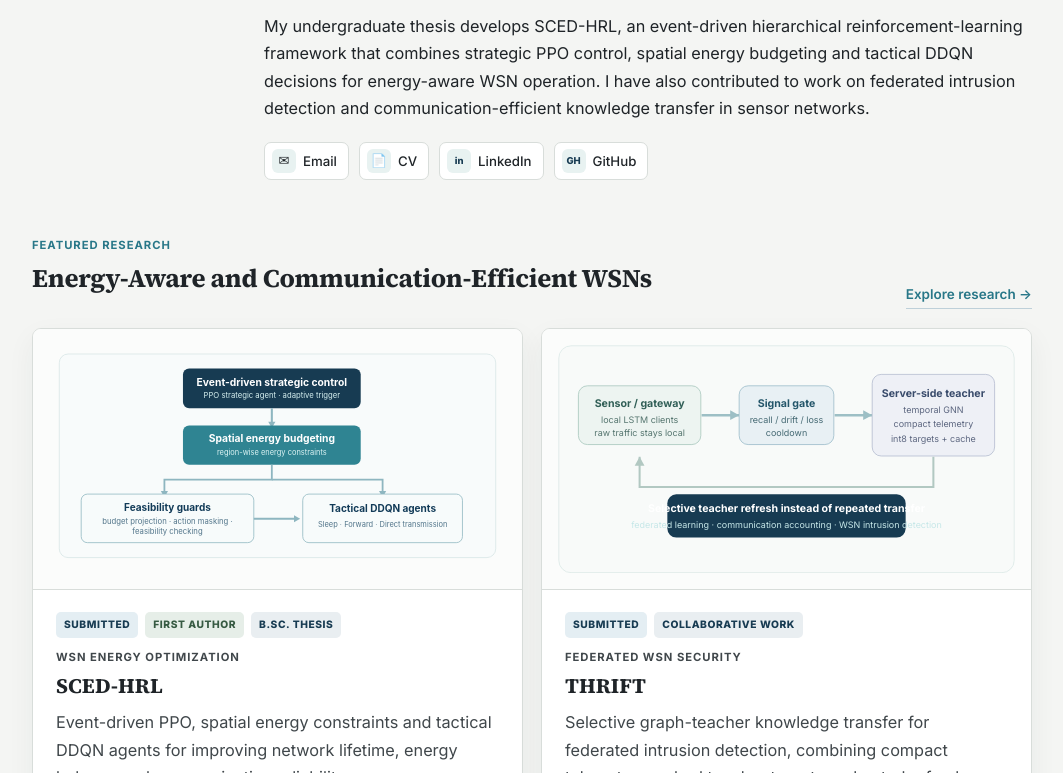
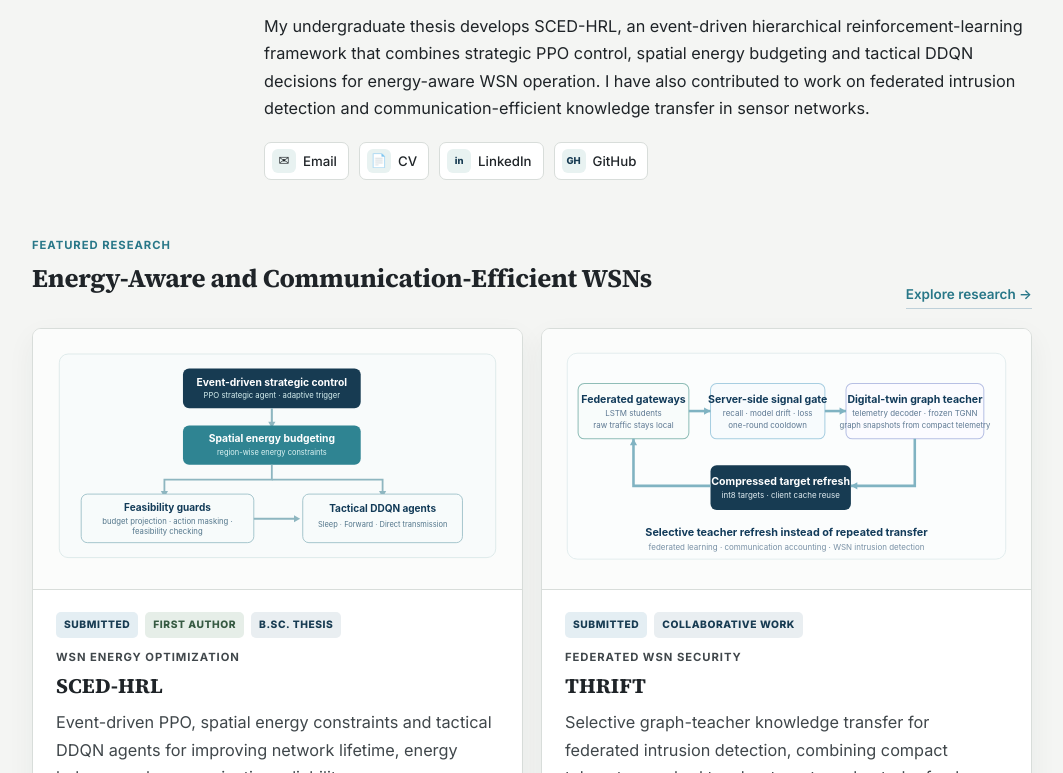
Before and after one commit to udita-arshee/udita-arshee.github.io, a plain HTML site: page index.html in a window 1280 px wide. Shown: the part 428-1201 px from the top of the page, without its empty margins (108-1171 px from the left). Drawn offline with Linux system fonts and the light colour scheme.

Commit message:
Use refined THRIFT architecture graphic on homepage

```diff
--- a/index.html
+++ b/index.html
@@ -44,18 +44,7 @@
       <div class="feature-body"><div class="status-row compact-status"><span class="badge submitted">Submitted</span><span class="badge first">First Author</span><span class="badge">B.Sc. Thesis</span></div><p class="kicker">WSN Energy Optimization</p><h3>SCED-HRL</h3><p>Event-driven PPO, spatial energy constraints and tactical DDQN agents for improving network lifetime, energy balance and communication reliability.</p><a href="research.html#sced-hrl">Explore SCED-HRL →</a></div>
     </article>
     <article class="feature-card">
-      <div class="feature-visual"><svg class="research-art" viewBox="0 0 560 280" role="img" aria-label="THRIFT federated knowledge-transfer workflow" xmlns="http://www.w3.org/2000/svg">
-      <rect x="1" y="1" width="558" height="278" rx="15" fill="#f8faf9" stroke="#dce9e7"/>
-      <g font-family="Inter,Arial,sans-serif" text-anchor="middle">
-        <rect x="25" y="50" width="150" height="72" rx="11" fill="#edf4f1" stroke="#a9c8be"/><text x="100" y="76" fill="#315f57" font-size="13" font-weight="700">Sensor / gateway</text><text x="100" y="95" fill="#55756f" font-size="11">local LSTM clients</text><text x="100" y="111" fill="#55756f" font-size="11">raw traffic stays local</text>
-        <path d="M176 86H222" stroke="#9dbfc5" stroke-width="3"/><polygon points="222,86 211,80 211,92" fill="#9dbfc5"/>
-        <rect x="222" y="50" width="116" height="72" rx="11" fill="#e8f0f4" stroke="#9dbdca"/><text x="280" y="76" fill="#24566a" font-size="13" font-weight="700">Signal gate</text><text x="280" y="95" fill="#466a74" font-size="11">recall / drift / loss</text><text x="280" y="111" fill="#466a74" font-size="11">cooldown</text>
-        <path d="M339 86H385" stroke="#9dbfc5" stroke-width="3"/><polygon points="385,86 374,80 374,92" fill="#9dbfc5"/>
-        <rect x="385" y="36" width="150" height="100" rx="11" fill="#eef0f6" stroke="#b6bdd0"/><text x="460" y="64" fill="#394b6b" font-size="13" font-weight="700">Server-side teacher</text><text x="460" y="83" fill="#5d6780" font-size="11">temporal GNN</text><text x="460" y="101" fill="#5d6780" font-size="11">compact telemetry</text><text x="460" y="119" fill="#5d6780" font-size="11">int8 targets + cache</text>
-        <path d="M460 137V174H100V137" stroke="#b2c8c2" stroke-width="2.5" fill="none"/><polygon points="100,137 94,148 106,148" fill="#b2c8c2"/>
-        <rect x="134" y="183" width="292" height="53" rx="11" fill="#173b52"/><text x="280" y="205" fill="#fff" font-size="13" font-weight="700">Selective teacher refresh instead of repeated transfer</text><text x="280" y="224" fill="#c6e7e8" font-size="11">federated learning · communication accounting · WSN intrusion detection</text>
-      </g>
-    </svg></div>
+      <div class="feature-visual"><img src="assets/research/thrift-overview.svg" alt="THRIFT architecture showing federated gateways, a server-side signal gate, digital-twin graph teacher and compressed target refresh" loading="lazy" /></div>
       <div class="feature-body"><div class="status-row compact-status"><span class="badge submitted">Submitted</span><span class="badge">Collaborative Work</span></div><p class="kicker">Federated WSN Security</p><h3>THRIFT</h3><p>Selective graph-teacher knowledge transfer for federated intrusion detection, combining compact telemetry, cached teacher targets and gated refresh decisions.</p><a href="research.html#thrift">Explore THRIFT →</a></div>
     </article>
   </div>
```
